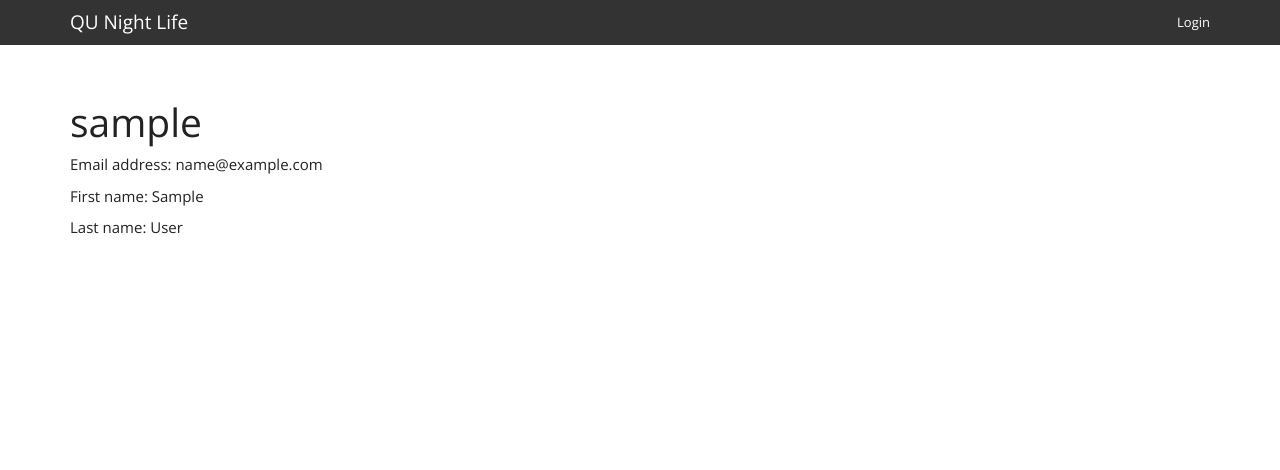
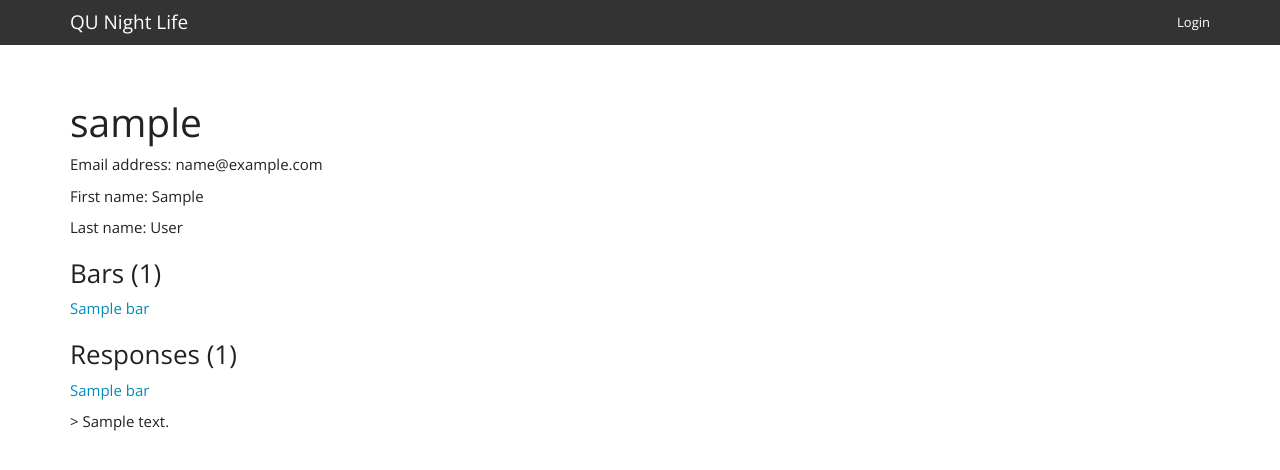
Before and after one commit to avinci1015/qu_nl, a Django app: template templates/user/user_detail.html in a window 1280 px wide. Shown: the top 470 px of the page. Run offline with Django 3.2, Linux system fonts and the light colour scheme; tables that the repository leaves empty hold one stand-in row (values such as "Sample post"); the template is opened without the code that fills it: values that come from a table or form of the project are taken from there, most other values are stand-ins (such as "Sample title", 1, 10 or a date in 2020); some libraries are stand-ins or nearby versions.

Commit message:
Add bars and responses  to user profiles

```diff
--- a/templates/user/user_detail.html
+++ b/templates/user/user_detail.html
@@ -4,4 +4,14 @@
 <p>Email address: {{ user_in_view.email }}</p>
 <p>First name: {{ user_in_view.first_name }}</p>
 <p>Last name: {{ user_in_view.last_name }}</p>
+
+<h3>Bars ({{ bars.count }})</h3>
+{% for bar in bars %}
+    <p><a href="{{ bar.get_absolute_url }}">{{ bar.title }}</a></p>
+{% endfor %}
+<h3>Responses ({{ responses.count }})</h3>
+{% for response in responses %}
+    <p><a href="{{ response.bar.get_absolute_url }}">{{ response.bar.title  }}</a></p>
+    <p>> {{ response.text }}</p>
+{% endfor %}
 {% endblock %}
```
Also changed, not shown: core/views.py (+9 -0 lines).
